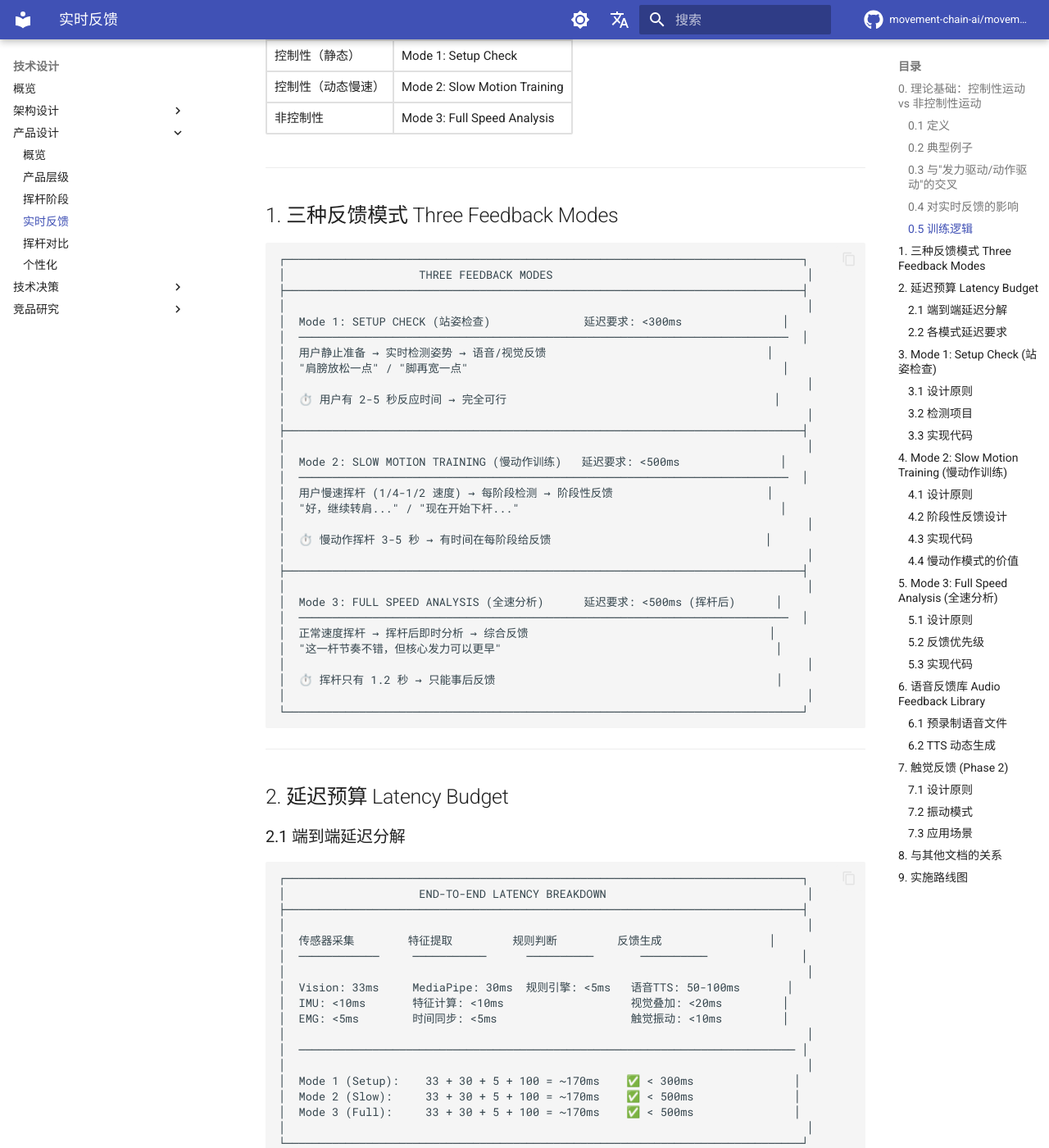
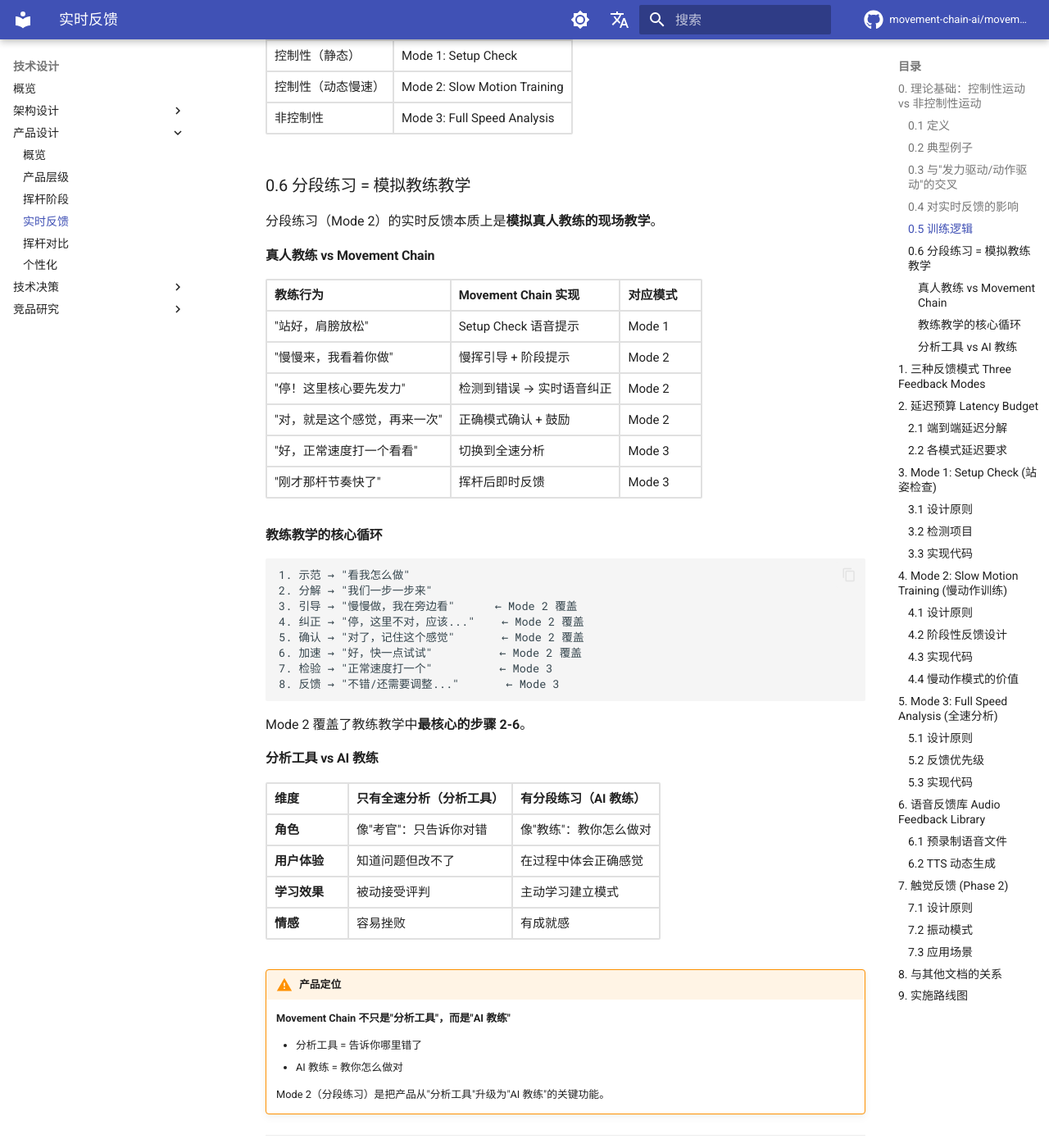
Before and after one commit to movement-chain-ai/movement-chain-docs, an MkDocs documentation site: the page built from docs/zh/design/specs/real-time-feedback.md, in a window 1280 px wide and 1400 px high, scrolled down 2050 px. Shown: the whole window at 82% size. Built offline with MkDocs 1.6.1 and Material for MkDocs 9.7.7, drawn with Linux system fonts in a browser that asks for light colours; comment, search, counter and statistics services are not loaded; the version menu is left out.

Commit message:
docs: 添加分段练习模拟教练教学的产品定位说明
在实时反馈规范文档中新增 0.6 节，解释：
- 分段练习如何模拟真人教练的教学循环
- Mode 2 覆盖教练教学的核心步骤 2-6
- "分析工具" vs "AI 教练"的产品定位差异

🤖 Generated with [Claude Code](https://claude.com/claude-code)

Co-Authored-By: Claude Opus 4.5 <noreply@anthropic.com>

````diff
--- a/docs/zh/design/specs/real-time-feedback.md
+++ b/docs/zh/design/specs/real-time-feedback.md
@@ -72,6 +72,53 @@
 | 控制性（静态） | Mode 1: Setup Check |
 | 控制性（动态慢速） | Mode 2: Slow Motion Training |
 | 非控制性 | Mode 3: Full Speed Analysis |
+
+### 0.6 分段练习 = 模拟教练教学
+
+分段练习（Mode 2）的实时反馈本质上是**模拟真人教练的现场教学**。
+
+#### 真人教练 vs Movement Chain
+
+| 教练行为 | Movement Chain 实现 | 对应模式 |
+|---------|-------------------|---------|
+| "站好，肩膀放松" | Setup Check 语音提示 | Mode 1 |
+| "慢慢来，我看着你做" | 慢挥引导 + 阶段提示 | Mode 2 |
+| "停！这里核心要先发力" | 检测到错误 → 实时语音纠正 | Mode 2 |
+| "对，就是这个感觉，再来一次" | 正确模式确认 + 鼓励 | Mode 2 |
+| "好，正常速度打一个看看" | 切换到全速分析 | Mode 3 |
+| "刚才那杆节奏快了" | 挥杆后即时反馈 | Mode 3 |
+
+#### 教练教学的核心循环
+
+```text
+1. 示范 → "看我怎么做"
+2. 分解 → "我们一步一步来"
+3. 引导 → "慢慢做，我在旁边看"      ← Mode 2 覆盖
+4. 纠正 → "停，这里不对，应该..."    ← Mode 2 覆盖
+5. 确认 → "对了，记住这个感觉"       ← Mode 2 覆盖
+6. 加速 → "好，快一点试试"          ← Mode 2 覆盖
+7. 检验 → "正常速度打一个"          ← Mode 3
+8. 反馈 → "不错/还需要调整..."       ← Mode 3
+```
+
+Mode 2 覆盖了教练教学中**最核心的步骤 2-6**。
+
+#### 分析工具 vs AI 教练
+
+| 维度 | 只有全速分析（分析工具） | 有分段练习（AI 教练） |
+|------|----------------------|---------------------|
+| **角色** | 像"考官"：只告诉你对错 | 像"教练"：教你怎么做对 |
+| **用户体验** | 知道问题但改不了 | 在过程中体会正确感觉 |
+| **学习效果** | 被动接受评判 | 主动学习建立模式 |
+| **情感** | 容易挫败 | 有成就感 |
+
+!!! warning "产品定位"
+    **Movement Chain 不只是"分析工具"，而是"AI 教练"**
+
+    - 分析工具 = 告诉你哪里错了
+    - AI 教练 = 教你怎么做对
+
+    Mode 2（分段练习）是把产品从"分析工具"升级为"AI 教练"的关键功能。
 
 ---
 
````
